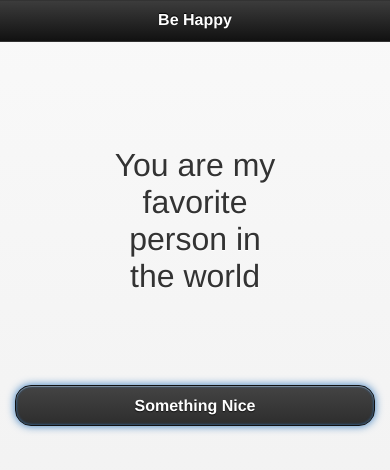
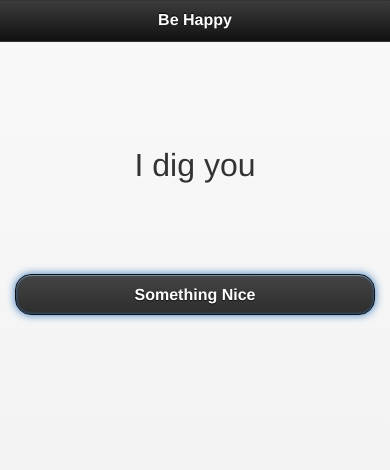
Before and after one commit to AlexSpriggs/HappyApp, a plain HTML site: page The Happy App/index.html in a window 390 px wide. Both pictures are taken after a click on the button "Something Nice". Drawn offline with Linux system fonts and the light colour scheme; some packages are replaced by stand-ins of ours.

Commit message:
added some sayings

```diff
--- a/The Happy App/index.html
+++ b/The Happy App/index.html
@@ -23,7 +23,7 @@
                 <p id="Saying">
                 </p>
             </div>
-                <p><button data-theme="a" onClick="niceWords();">Something Nice</button></p>
+                <button data-theme="a" onClick="niceWords();">Something Nice</button>
             </div>
         </div>
     </body>
--- a/The Happy App/js/hello-world.js
+++ b/The Happy App/js/hello-world.js
@@ -4,13 +4,8 @@ document.addEventListener("deviceready", onDeviceReady, false);
 
 // PhoneGap is ready
 function onDeviceReady() {
-    getLocation();
     navigator.splashscreen.hide();
     niceWords();
-}
-
-function getLocation() {
-    myNewFunction();
 }
 
 function niceWords() {
@@ -27,7 +22,7 @@ function niceWords() {
     mySayings[9] = "You are sexy as hell";
     mySayings[10] = "You are my favorite person in the world";
     mySayings[11] = "I kinda like you... alot";
-    mySayings[12] = "You are gorgeous in every way, shape, and form";
+    mySayings[12] = "You are gorgeous in every way";
     mySayings[13] = "I love the way you dress";
     mySayings[14] = "You restore my faith in Humanity";
     mySayings[15] = "You look incredible today";
@@ -37,60 +32,43 @@ function niceWords() {
     mySayings[19] = "<3";
     mySayings[20] = "I like what you did with your hair";
     mySayings[21] = "You have beautiful eyes";
-
+    mySayings[22] = "I like your style";
+    mySayings[23] = "I like the way you move";
+    mySayings[24] = "You are so charming";
+    mySayings[25] = "Hello, good looking";
+    mySayings[26] = "That looks nice on you";
+    mySayings[27] = "I dig you";
+    mySayings[28] = "You're so smart";
+    mySayings[29] = "I'm glad we met";
+    mySayings[30] = "I made this app for you";
+    mySayings[31] = "I told all my friends how cool you are";
+    mySayings[32] = "You're #1 in my book";
+    mySayings[33] = "When I grow up, I want to be just like you";
+    mySayings[34] = "I support all of your decisions";
+    mySayings[35] = "Being awesome is hard, but you'll manage";
+    mySayings[36] = "You look so perfect";
+    mySayings[37] = "You're so rad";
+    mySayings[38] = "You could survive a zombie apocalypse";
+    mySayings[39] =  "You are a champ";
+    mySayings[40] = "You make babies smile";
+    mySayings[41] = "You make me feel like I'm on top of the world";
+    mySayings[42] = "You have good taste";
+    mySayings[43] = "I like your face";
+    mySayings[44] = "You are infatuating";
+    mySayings[45] = "Even my cat likes you";
+    mySayings[46] = "All I want for Christmas is you";
+    mySayings[47] = "You smell nice";
+    mySayings[48] = "I'd let you eat the white part of my Oreo";
+    mySayings[49] = "The Force is strong with you";
+    mySayings[50] = "You're the bee's knees";
+    mySayings[51] = "You are well groomed";
+    mySayings[52] = "I feel the need to impress you";
+    mySayings[53] = "You are invited to my birthday party";
+    mySayings[54] = "I would share my dessert with you";
+    mySayings[55] = "You are full of youth";
+    mySayings[56] = "Your manners are superb";
 
     var index = Math.floor(Math.random() * mySayings.length);
 
     document.getElementById('Saying').innerHTML = "<center>" + mySayings[index] + "</center>";
 }
-
-function myNewFunction(){
-    navigator.geolocation.getCurrentPosition(onGeolocationSuccess, onGeolocationError);
-}
-
-//=======================Say Hello (Page 1) Operations=======================//
-function sayHello() {
-    var sayHelloInputElem = document.getElementById('helloWorldInput');
-    var sayHelloTextElem = document.getElementById('helloWorldText');
-    var inputText = document.getElementById('txtName');
-
-    sayHelloTextElem.innerHTML = 'Hello, ' + inputText.value + '!';
-    sayHelloTextElem.style.display = 'block';
-    sayHelloInputElem.style.display = 'none';
-}
-
-function sayHelloReset() {
-    var sayHelloInputElem = document.getElementById('helloWorldInput');
-    var sayHelloTextElem = document.getElementById('helloWorldText');
-    var inputText = document.getElementById('txtName');
-
-    inputText.value = '';
-    sayHelloTextElem.style.display = 'none';
-    sayHelloInputElem.style.display = 'block';
-}
-
-//=======================Geolocation Operations=======================//
-// onGeolocationSuccess Geolocation
-function onGeolocationSuccess(position) {
-    // Use Google API to get the location data for the current coordinates
-    var geocoder = new google.maps.Geocoder();
-    var latlng = new google.maps.LatLng(position.coords.latitude, position.coords.longitude);
-    geocoder.geocode({ "latLng": latlng }, function (results, status) {
-        if (status == google.maps.GeocoderStatus.OK) {
-            if ((results.length > 1) && results[1]) {
-                $("#myLocation").html(results[1].formatted_address);
-            }
-        }
-    });
-
-    // Use Google API to get a map of the current location
-    // http://maps.googleapis.com/maps/api/staticmap?size=280x300&maptype=hybrid&zoom=16&markers=size:mid%7Ccolor:red%7C42.375022,-71.273729&sensor=true
-    var googleApis_map_Url = 'http://maps.googleapis.com/maps/api/staticmap?size=300x300&maptype=hybrid&zoom=16&sensor=true&markers=size:mid%7Ccolor:red%7C' + latlng;
-    var mapImg = '<img src="' + googleApis_map_Url + '" />';
-    $("#map_canvas").html(mapImg);
-}
-
-// onGeolocationError Callback receives a PositionError object
-function onGeolocationError(error) {
-    $("#myLocation").html("<span class='err'>" + error.message + "</span>");
-}
```
